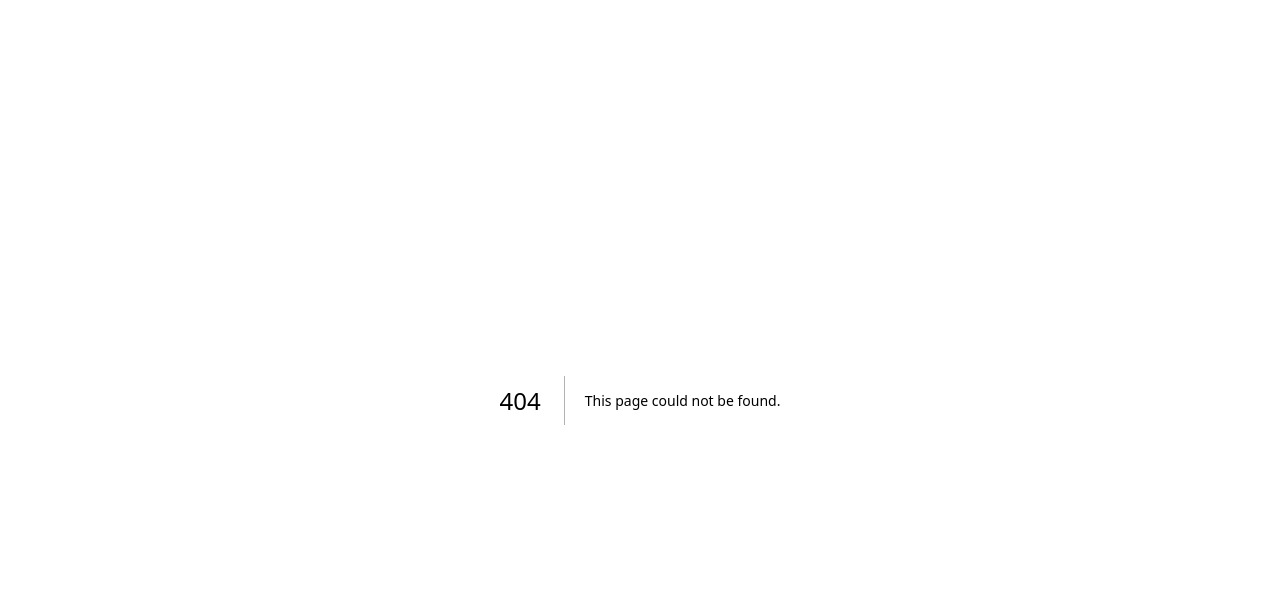
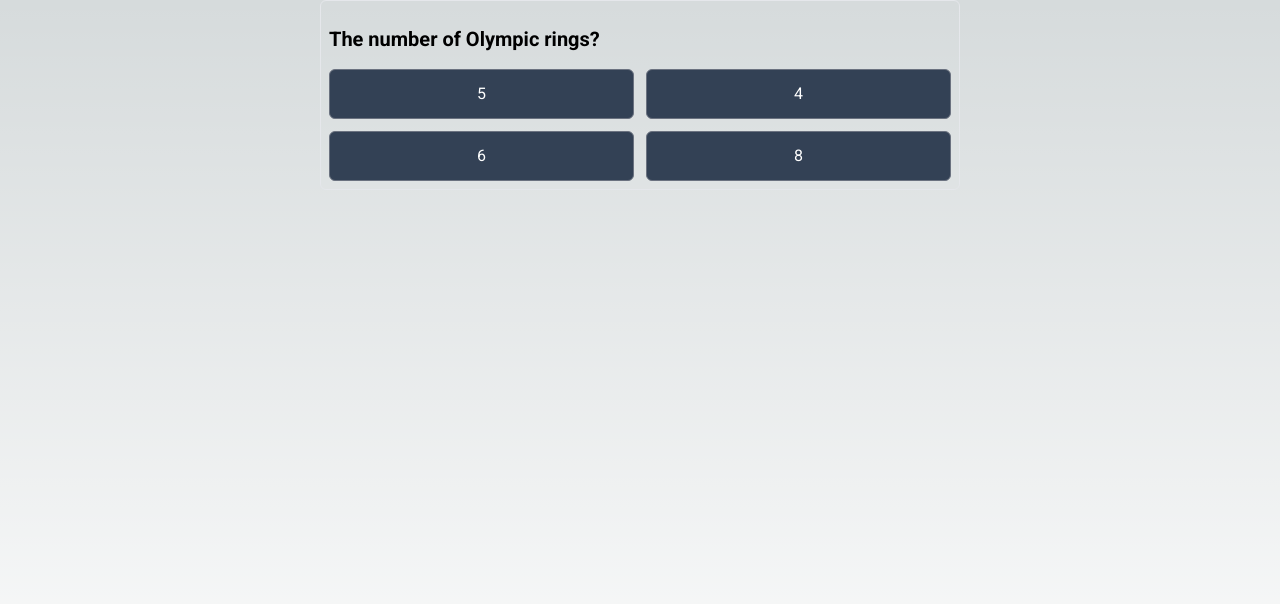
Before and after one commit to amirnasr94/Quiz-app, a Next.js app: page /quiz in a window 1280 px wide. Before the commit this address had no page. Shown: the top 604 px of the page. Built offline with nearby package versions, Linux system fonts and the light colour scheme.

Commit message:
create quiz segment

```diff
--- /dev/null
+++ b/app/quiz/Modal.tsx
@@ -0,0 +1,58 @@
+import React from 'react'
+
+const Modal = () => {
+  return (
+    <div className="relative z-10" aria-labelledby="modal-title" role="dialog" aria-modal="true">
+        {/* <!--
+            Background backdrop, show/hide based on modal state.
+
+            Entering: "ease-out duration-300"
+            From: "opacity-0"
+            To: "opacity-100"
+            Leaving: "ease-in duration-200"
+            From: "opacity-100"
+            To: "opacity-0"
+        --> */}
+        <div className="fixed inset-0 bg-gray-500 bg-opacity-75 transition-opacity"></div>
+
+        <div className="fixed inset-0 z-10 w-screen overflow-y-auto">
+            <div className="flex min-h-full items-end justify-center p-4 text-center sm:items-center sm:p-0">
+            {/* <!--
+                Modal panel, show/hide based on modal state.
+
+                Entering: "ease-out duration-300"
+                From: "opacity-0 translate-y-4 sm:translate-y-0 sm:scale-95"
+                To: "opacity-100 translate-y-0 sm:scale-100"
+                Leaving: "ease-in duration-200"
+                From: "opacity-100 translate-y-0 sm:scale-100"
+                To: "opacity-0 translate-y-4 sm:translate-y-0 sm:scale-95"
+            --> */}
+            <div className="relative transform overflow-hidden rounded-lg bg-white text-left shadow-xl transition-all sm:my-8 sm:w-full sm:max-w-lg">
+                <div className="bg-white px-4 pb-4 pt-5 sm:p-6 sm:pb-4">
+                <div className="sm:flex sm:items-start">
+                    <div className="mx-auto flex h-12 w-12 flex-shrink-0 items-center justify-center rounded-full bg-red-100 sm:mx-0 sm:h-10 sm:w-10">
+                    <svg className="h-6 w-6 text-red-600" fill="none" viewBox="0 0 24 24" stroke-width="1.5" stroke="currentColor" aria-hidden="true">
+                        <path stroke-linecap="round" stroke-linejoin="round" d="M12 9v3.75m-9.303 3.376c-.866 1.5.217 3.374 1.948 3.374h14.71c1.73 0 2.813-1.874 1.948-3.374L13.949 3.378c-.866-1.5-3.032-1.5-3.898 0L2.697 16.126zM12 15.75h.007v.008H12v-.008z" />
+                    </svg>
+                    </div>
+                    <div className="mt-3 text-center sm:ml-4 sm:mt-0 sm:text-left">
+                    <h3 className="text-base font-semibold leading-6 text-gray-900" id="modal-title">Deactivate account</h3>
+                    <div className="mt-2">
+                        <p className="text-sm text-gray-500">Are you sure you want to deactivate your account? All of your data will be permanently removed. This action cannot be undone.</p>
+                    </div>
+                    </div>
+                </div>
+                </div>
+                <div className="bg-gray-50 px-4 py-3 sm:flex sm:flex-row-reverse sm:px-6">
+                <button type="button" className="inline-flex w-full justify-center rounded-md bg-red-600 px-3 py-2 text-sm font-semibold text-white shadow-sm hover:bg-red-500 sm:ml-3 sm:w-auto">Deactivate</button>
+                <button type="button" className="mt-3 inline-flex w-full justify-center rounded-md bg-white px-3 py-2 text-sm font-semibold text-gray-900 shadow-sm ring-1 ring-inset ring-gray-300 hover:bg-gray-50 sm:mt-0 sm:w-auto">Cancel</button>
+                </div>
+            </div>
+            </div>
+        </div>
+    </div>
+
+  )
+}
+
+export default Modal
--- /dev/null
+++ b/app/quiz/page.tsx
@@ -0,0 +1,50 @@
+"use client"
+import React,{useEffect, useState} from 'react'
+import { question } from '@/constants/data';
+import { Question } from '@/constants/modal';
+
+const Page = () => {
+    const [currentQuestions,setCurrentQuestions] = useState<Question>();
+    const [nextQuestion,setNextQuestion] = useState<number>(1);
+
+
+    const goToNextQuestion = () => {
+        setNextQuestion(prevState => prevState <= 5 ? prevState++ : 0);
+    }
+
+    const clickToCheckAnswer = (ans:string) => {
+        if (currentQuestions?.correctAnswer === ans) {
+            alert("Correct Answer")
+            goToNextQuestion();
+        }else{
+            alert("Wrong Answer")
+
+        }
+    }
+
+    useEffect(() => {
+        setCurrentQuestions(question.find(item => item.id === nextQuestion));
+    },[nextQuestion]);
+
+  return (
+    <section className='container min-h-screen m-auto'>
+        <div className='w-1/2 m-auto rounded-md border p-2'>
+            <h3 className='text-xl font-semibold py-4'>{currentQuestions?.title}</h3>
+            <div className='grid grid-cols-2 gap-3'>
+                {
+                    currentQuestions?.answer.map((item,index) => {
+                        return (
+                            <button key={index} className='p-3 bg-slate-700 rounded-md text-white border border-gray-500 hover:bg-slate-600' onClick={() => clickToCheckAnswer(item)}>{item}</button>
+                        )
+                    })
+                }
+            </div>
+        </div>
+        {/* <div className='w-full text-center mt-10'>
+            <button className='w-20 p-3 bg-cyan-700 rounded-md text-white border border-gray-500 hover:bg-cyan-600'>Next</button>
+        </div> */}
+    </section>
+  )
+}
+
+export default Page;
```
